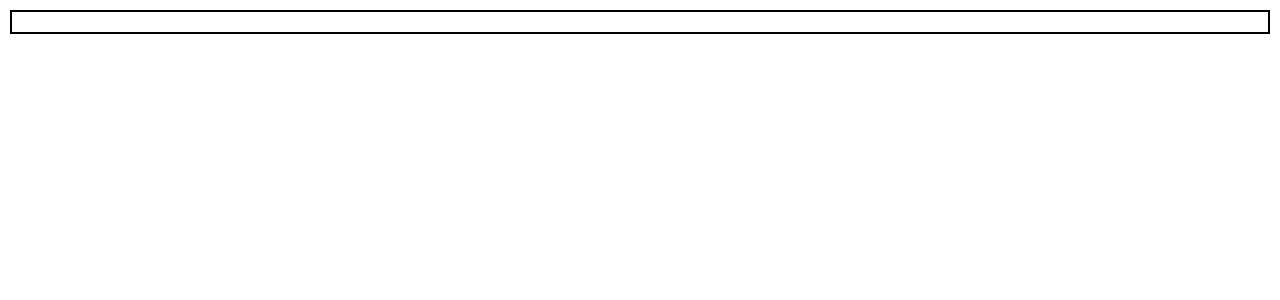
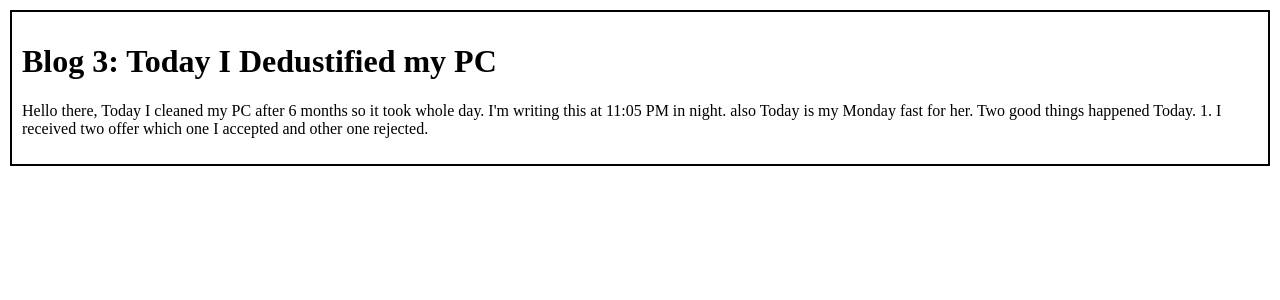
Before and after one commit to bharratgehlot/bharratgehlot, a React (Vite) app: page /blog-page_3 in a window 1280 px wide. Before the commit this address had no page. Shown: the top 300 px of the page. Built offline with nearby package versions, Linux system fonts and the light colour scheme.

Commit message:
Blog 3 added

```diff
--- a/src/App.jsx
+++ b/src/App.jsx
@@ -3,6 +3,7 @@ import { Route, Routes } from "react-router-dom";
 import HomePage from "./HomePage";
 import BlogPage_1 from "./BlogPage_1";
 import BlogPage_2 from "./BlogPage_2";
+import BlogPage_3 from "./BlogPage_3";
 
 function App() {
 
@@ -12,6 +13,7 @@ function App() {
         <Route path="/" element={<HomePage />} />
         <Route path="/blog-page_1" element={<BlogPage_1 />} />
         <Route path="/blog-page_2" element={<BlogPage_2 />} />
+        <Route path="/blog-page_3" element={<BlogPage_3 />} />
       </Routes>
     </>
   );
--- /dev/null
+++ b/src/BlogPage_3.jsx
@@ -0,0 +1,14 @@
+function BlogPage_3() {
+  return (
+    <div>
+      <h1>Blog 3: Today I Dedustified my PC </h1>
+      <p>Hello there,
+        Today I cleaned my PC after 6 months so it took whole day. I'm writing this at 11:05 PM in night. also Today is my Monday fast for her.
+        Two good things happened Today.
+
+        1. I received two offer which one I accepted and other one rejected.
+      </p>
+    </div>
+  );
+}
+export default BlogPage_3;
--- a/src/Blogs.jsx
+++ b/src/Blogs.jsx
@@ -8,6 +8,8 @@ function Blogs(){
       <Link to="/blog-page_1">Read here</Link>
       <h2>Blog 2: Why eating Samosa is a Bad for health</h2>
       <Link to="/blog-page_2">Read here</Link>
+      <h2>Blog 3: Today I Dedustified my PC </h2>
+      <Link to="/blog-page_3">Read here</Link>
     </div>
   );
 }
```
Also changed, not shown: 3 other files (tests, documents, lock files or other folders).
